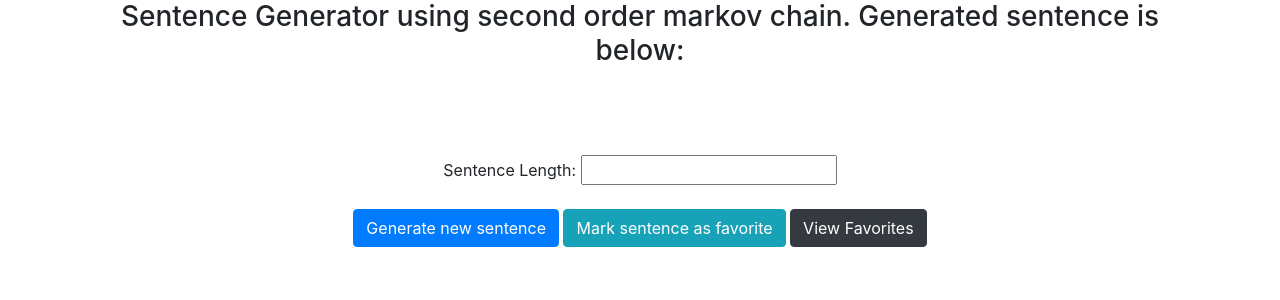
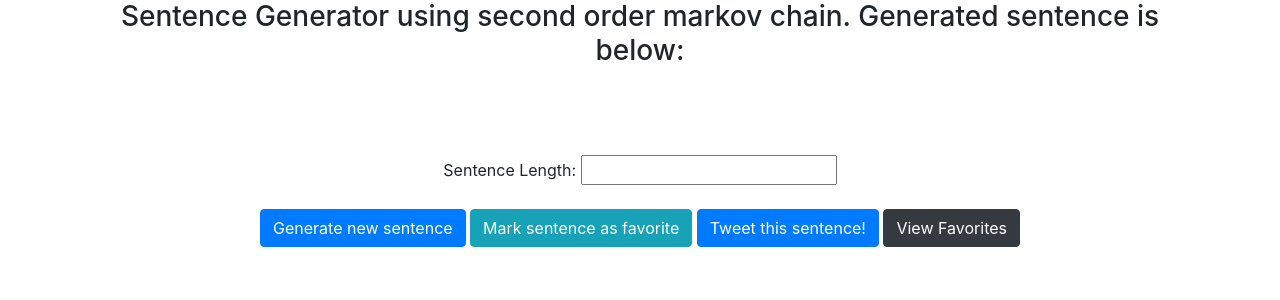
Before and after one commit to tempor1s/tweetgen, a Flask app: template templates/index.html in a window 1280 px wide. Shown: the part 152-452 px from the top of the page. Run offline with Flask 2, Linux system fonts and the light colour scheme; the template is opened without the code that fills it, so the values that code supplies are empty; some libraries are stand-ins or nearby versions.

Commit message:
[add] ability to tweet the randomly generated sentences!

```diff
--- a/app.py
+++ b/app.py
@@ -4,6 +4,10 @@ from lib.markov import HigherOrderMarkov
 from lib.utils import get_clean_words
 from pymongo import MongoClient
 import os
+import twitter  # for tweeting
+
+from dotenv import load_dotenv  # for secrets
+load_dotenv()
 
 # Set up flask app
 app = Flask(__name__)
@@ -12,6 +16,15 @@ host = os.environ.get('MONGODB_URI', 'mongodb://localhost:27017/tweetgen')
 client = MongoClient(host=f'{host}?retryWrites=false')
 db = client.get_default_database()
 favorites = db.favorites
+
+# Setup twitter API
+CONSUMER_KEY = os.getenv('CONSUMER_KEY')
+CONSUMER_SECRET = os.getenv('CONSUMER_SECRET')
+ACCESS_TOKEN_KEY = os.getenv('ACCESS_TOKEN_KEY')
+ACCESS_TOKEN_SECRET = os.getenv('ACCESS_TOKEN_SECRET')
+
+twitter_api = twitter.Api(consumer_key=CONSUMER_KEY, consumer_secret=CONSUMER_SECRET,
+                          access_token_key=ACCESS_TOKEN_KEY, access_token_secret=ACCESS_TOKEN_SECRET)
 
 # Setup markov chain when the text is first created so it doesn't need to generated on every get request
 path = 'lib/txt_files/donald.txt'
@@ -43,6 +56,18 @@ def favorites_view():
 
     return render_template('favorites.html', sentences=favorites.find({}))
 
+@app.route('/tweet', methods=['POST', 'GET'])
+def tweet():
+    if request.method == 'POST':
+
+        sentence = request.form.get('sentence')
+        if len(sentence) > 280:
+            return 'Length of sentence is longer than allowed tweet limit.'
+
+        print(twitter_api.VerifyCredentials())
+        twitter_api.PostUpdate(sentence)
+        # TODO: Redirect back to home page?
+        return 'Tweet was successful!'
 
 if __name__ == "__main__":
     app.run(debug=True, host='0.0.0.0', port=os.environ.get('PORT', 5000))
--- a/lib/utils.py
+++ b/lib/utils.py
@@ -37,6 +37,7 @@ def get_clean_words(source_file):
         File Not Found if source file does not exist
     """
     with open(source_file, 'r') as f:
-        words_file = f.read().lower()
+        # words_file = f.read().lower()
+        words_file = f.read()
         clean_words = re.sub(r'[^a-zA-Z\s]', '', words_file)
         return clean_words.split()
--- a/static/script.js
+++ b/static/script.js
@@ -27,4 +27,13 @@ $(document).ready(function() {
             data: { sentence: sentence }
         });
     });
+
+    $('#tweet').on('click', function() {
+        let sentence = $('#sentence').text();
+        req = $.ajax({
+            url: '/tweet',
+            type: 'POST',
+            data: { sentence: sentence }
+        })
+    })
 });
--- a/templates/index.html
+++ b/templates/index.html
@@ -23,6 +23,9 @@
         <button class="btn btn-info" id="favorite">
             Mark sentence as favorite
         </button>
+        <button class="btn btn-primary" id='tweet'>
+            Tweet this sentence!
+        </button>
         <a class="btn btn-dark" href="/favorites">View Favorites</a>
     </div>
 </div>
```
Also changed, not shown: 2 other files.
